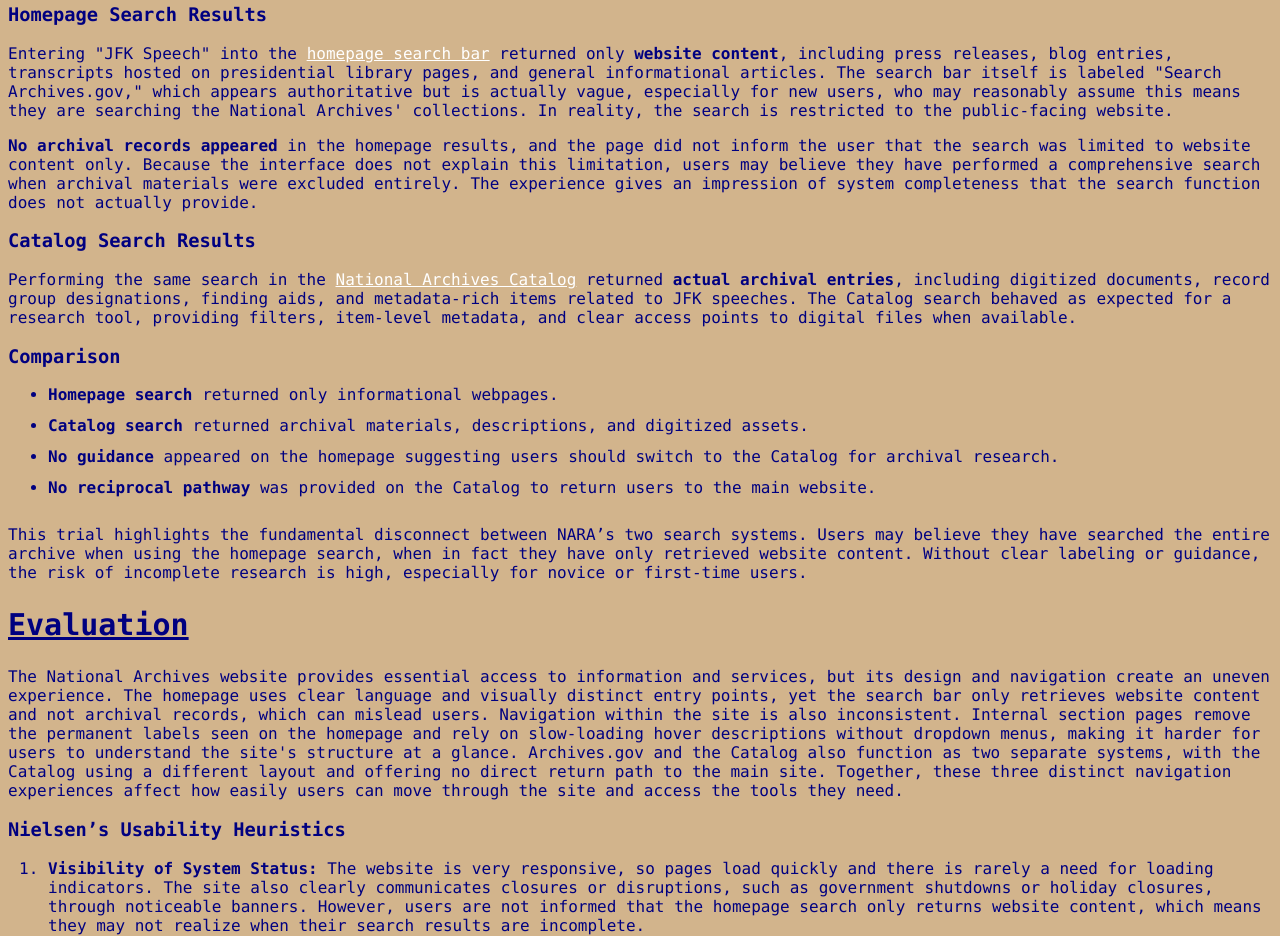
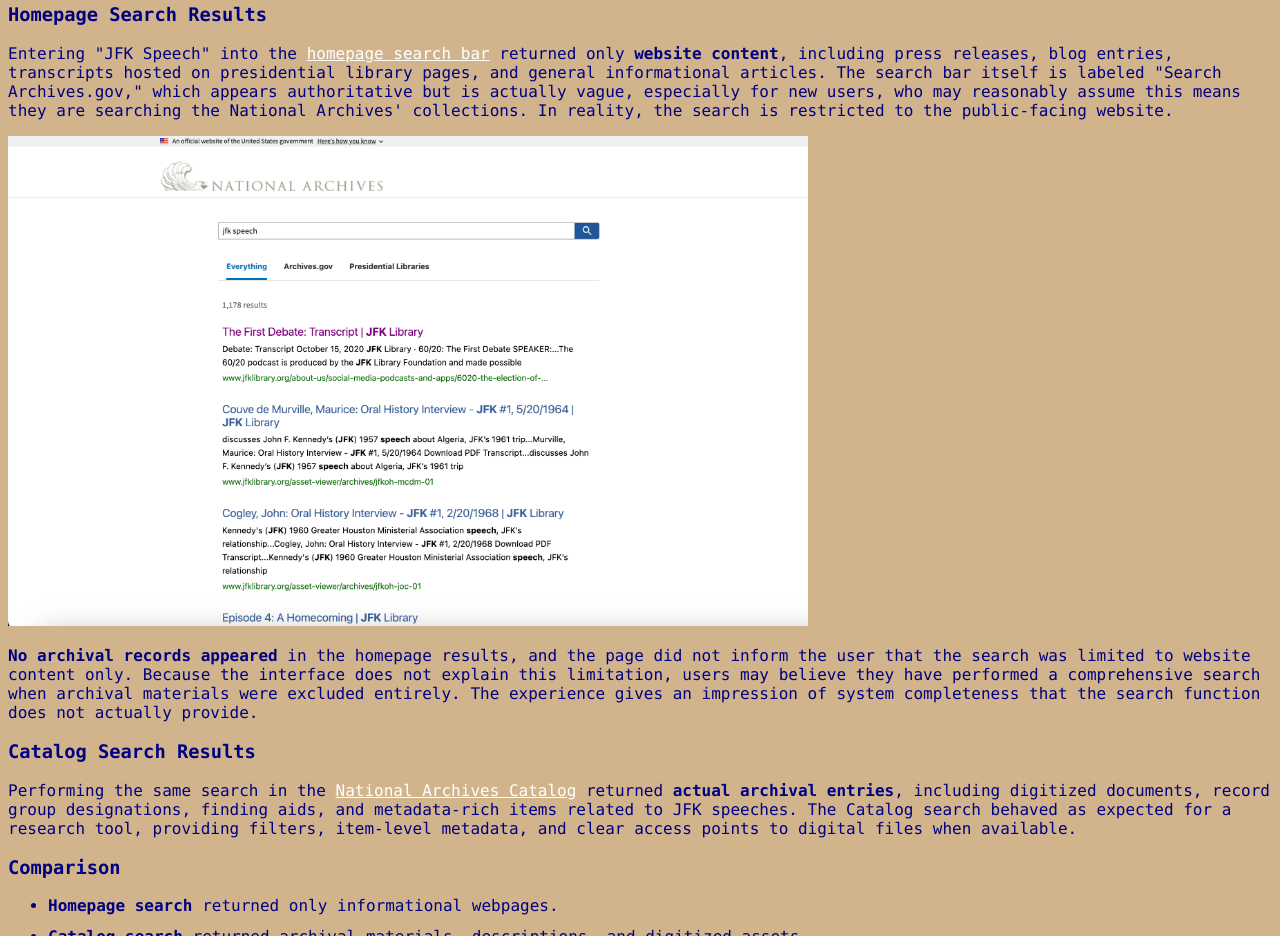
Before and after one commit to reyeskk/CUA-LSC555-NARAFINAL, a plain HTML site: page FINALProject_LSC555.html in a window 1280 px wide. Shown: the part 1580-2516 px from the top of the page. Drawn offline with Linux system fonts and the light colour scheme.

Commit message:
Update FINALProject_LSC555.html

```diff
--- a/FINALProject_LSC555.html
+++ b/FINALProject_LSC555.html
@@ -43,7 +43,9 @@ December 7, 2025<br>
 
 <h3>Homepage Search Results</h3>
 <p>Entering "JFK Speech" into the <a href="https://search.archives.gov/search?query=jfk+speech&submit=&utf8=&affiliate=national-archives">homepage search bar</a> returned only <strong>website content</strong>, including press releases, blog entries, transcripts hosted on presidential library pages, and general informational articles. The search bar itself is labeled "Search Archives.gov," which appears authoritative but is actually vague, especially for new users, who may reasonably assume this means they are searching the National Archives' collections. In reality, the search is restricted to the public-facing website.</p>
+<img src="images/NARASiteResults.png" alt="Homepage search results for 'JFK Speech' showing only website content" width="800">
 <p><strong>No archival records appeared</strong> in the homepage results, and the page did not inform the user that the search was limited to website content only. Because the interface does not explain this limitation, users may believe they have performed a comprehensive search when archival materials were excluded entirely. The experience gives an impression of system completeness that the search function does not actually provide.</p>
+
 <h3>Catalog Search Results</h3>
 <p>Performing the same search in the <a href="https://catalog.archives.gov/search?page=1&q=jfk%20speech">National Archives Catalog</a> returned <strong>actual archival entries</strong>, including digitized documents, record group designations, finding aids, and metadata-rich items related to JFK speeches. The Catalog search behaved as expected for a research tool, providing filters, item-level metadata, and clear access points to digital files when available.</p>
 <h3>Comparison</h3>
```
